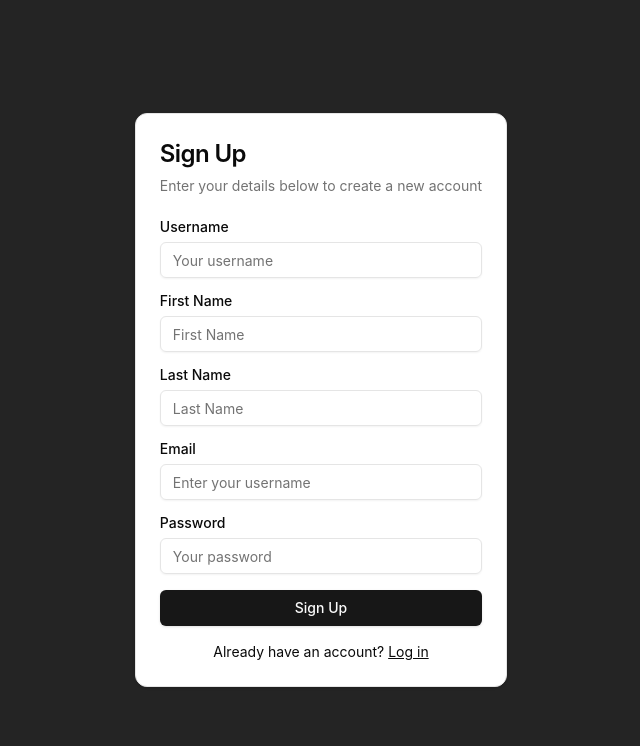
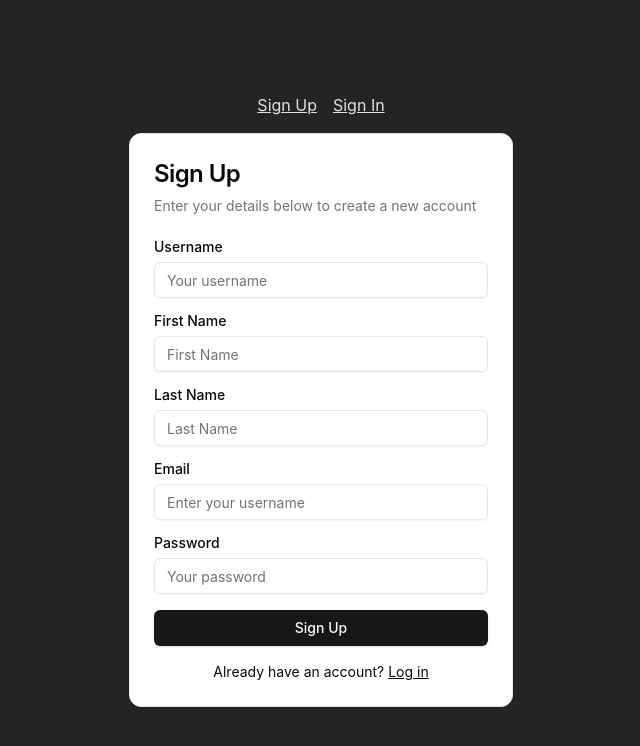
Before and after one commit to ahmeddelattarr/SyntaxSphere, a React (Vite) app in the folder client/: page /signup in a window 1280 px wide. Shown: the top 746 px of the page, without its empty margins (319-959 px from the left). Built offline with nearby package versions, Linux system fonts and the light colour scheme.

Commit message:
refact: Main app + routing via useState

```diff
--- a/client/src/App.tsx
+++ b/client/src/App.tsx
@@ -1,11 +1,25 @@
-import SignUp from './components/SignUp.tsx'
-// import Login from './components/Login.tsx'
+import { useState } from 'react';
+import SignUp from './components/SignUp.tsx';
+import SignIn from './components/signin.tsx';
 
 export default function App() {
+  const [currentView, setCurrentView] = useState('signup');
+
   return (
-    <div className="w-full h-full flex justify-center items-center">
-      <SignUp />
-      {/*<Login />*/}
+    <div className="w-full h-full flex flex-col justify-center items-center">
+      <nav className="mb-4">
+        <button onClick={() => setCurrentView('signup')} className="mr-4 underline">
+          Sign Up
+        </button>
+        <button onClick={() => setCurrentView('signin')} className="underline">
+          Sign In
+        </button>
+      </nav>
+
+      <div className="w-96">
+        {currentView === 'signup' && <SignUp />}
+        {currentView === 'signin' && <SignIn />}
+      </div>
     </div>
-  )
+  );
 }
```
Also changed, not shown: 1 other file (tests, documents, lock files or other folders).
